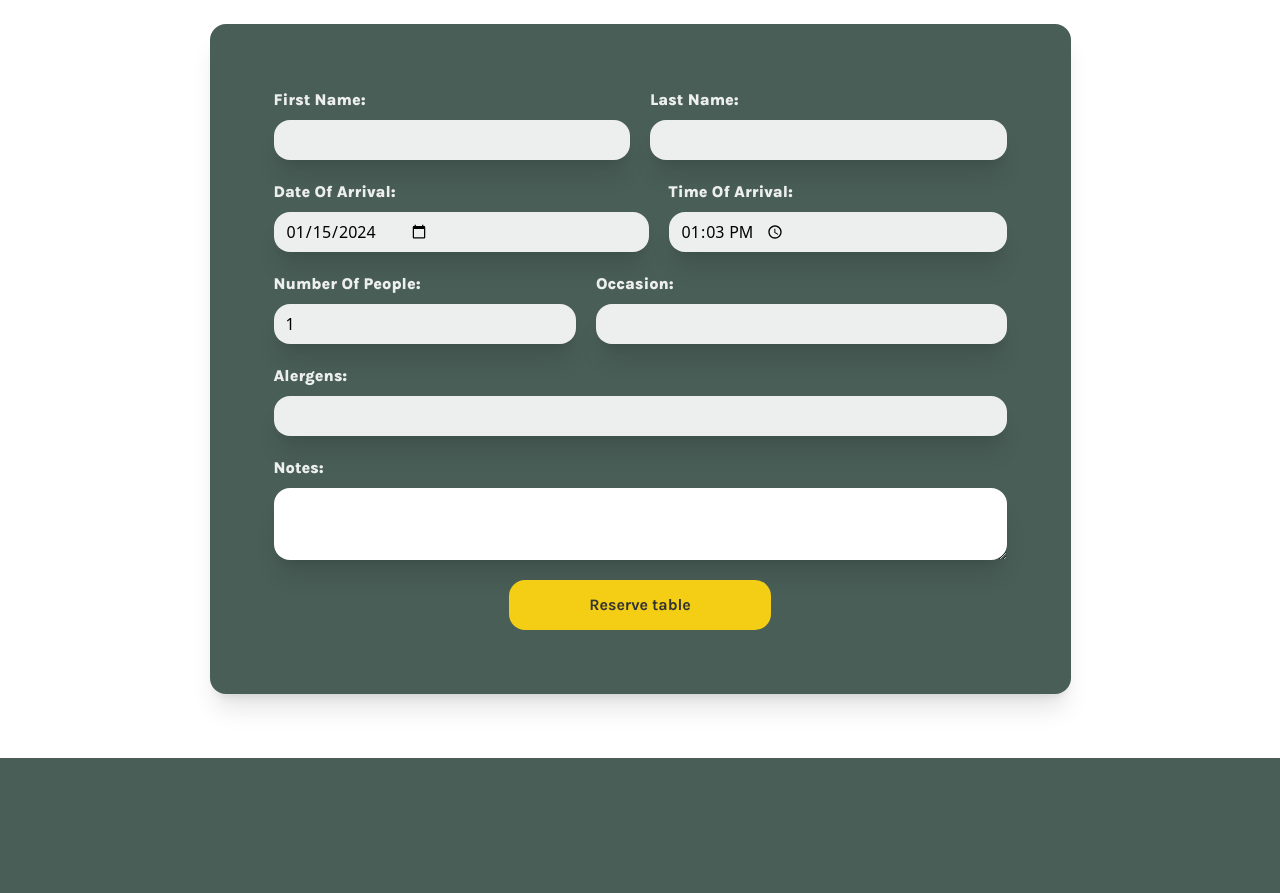
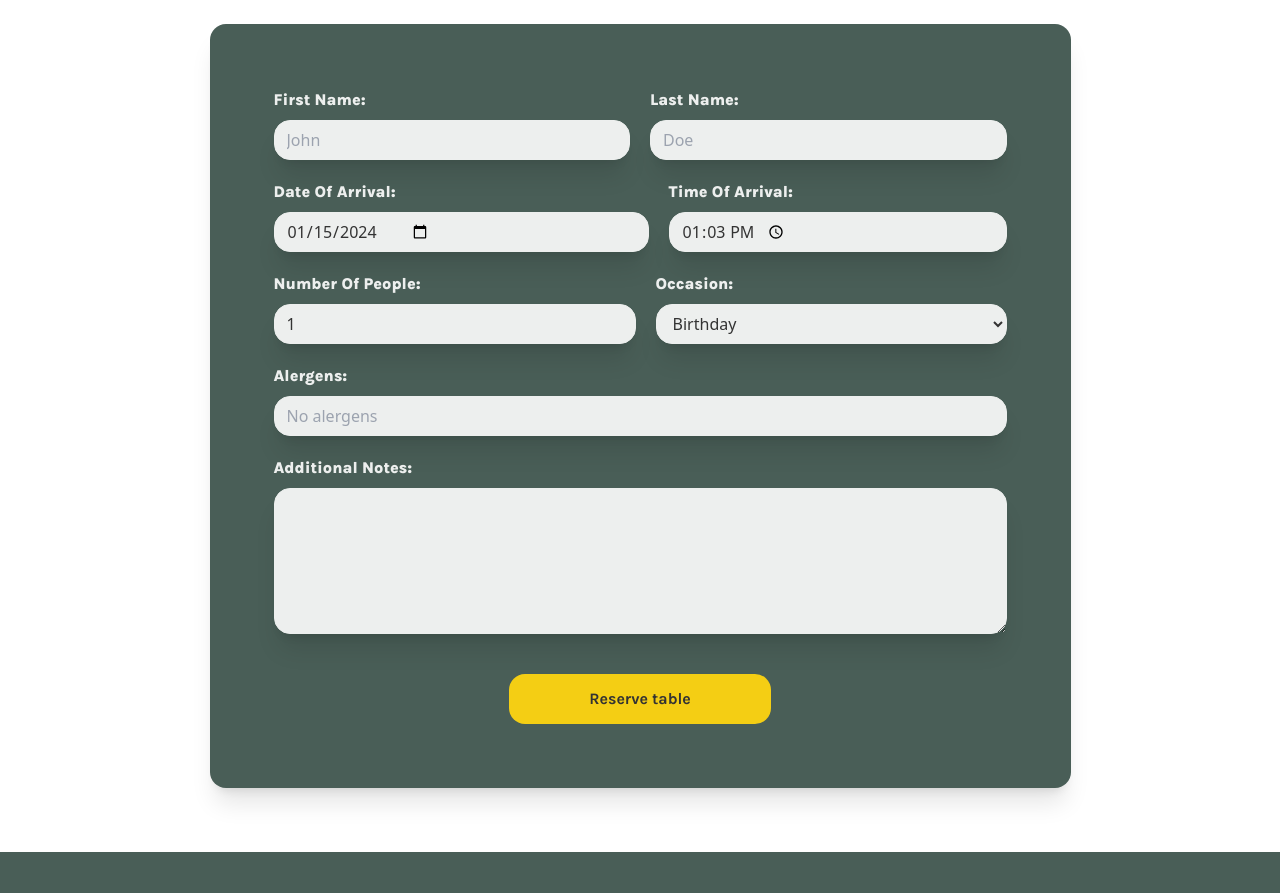
Before and after one commit to KK998/little-lemon-app, a React (Create React App) app: page /reservations in a window 1280 px wide. Shown: the part 660-1553 px from the top of the page. Built offline with nearby package versions, Linux system fonts and the light colour scheme; a web font is replaced by a local one.

Commit message:
new tailwind defaults, FormField done for Reservation page.

```diff
--- a/src/components/FormField.tsx
+++ b/src/components/FormField.tsx
@@ -3,11 +3,23 @@ import colors from '../util/colors'
 import Typography from './Typography'
 
 function Input({ name, type = "text", className, ...props }: React.InputHTMLAttributes<HTMLInputElement>) {
-  return <input className={cn("flex items-center h-10 px-3 font-medium text-base rounded-2xl shadow-xl focus-within:outline-none focus-within:shadow", colors.bg.secondary.white, className)} name={name} type={type} {...props} />
+  return <input className={cn(`outline-none transition-all flex items-center h-10 px-3 font-medium text-base rounded-2xl shadow-xl focus-within:shadow border border-solid border-secondary-white focus-within:border-primary-green`, colors.bg.secondary.white, colors.text.secondary.black, className)} name={name} type={type} {...props} />
 }
 
 function TextArea({ name, className, ...props }: React.TextareaHTMLAttributes<HTMLTextAreaElement>) {
-  return <textarea className={cn("p-3 font-medium text-base rounded-2xl shadow-xl focus-within:outline-none focus-within:shadow", className)} name={name} {...props} />
+  return <textarea className={cn(`outline-none transition-all p-3 font-medium text-base rounded-2xl shadow-xl focus-within:shadow border border-solid border-secondary-white focus-within:border-primary-green`, colors.bg.secondary.white, colors.text.secondary.black, className)} name={name} {...props} />
+}
+
+function Select({ name, className, children, ...props }: React.SelectHTMLAttributes<HTMLSelectElement>) {
+  return (
+    <select
+      className={cn(`outline-none transition-all px-3 h-10 font-medium text-base rounded-2xl shadow-xl focus-within:shadow border border-solid border-secondary-white focus-within:border-primary-green`, colors.bg.secondary.white, colors.text.secondary.black, className)}
+      name={name}
+      {...props}
+    >
+      {children}
+    </select>
+  )
 }
 
 type Props = React.PropsWithChildren<{
@@ -28,5 +40,6 @@ function FormField({ children, label, name }: Props) {
 
 FormField.Input = Input;
 FormField.TextArea = TextArea;
+FormField.Select = Select;
 
 export default FormField
--- a/src/pages/Reservations.tsx
+++ b/src/pages/Reservations.tsx
@@ -1,4 +1,4 @@
-import { createContext, useContext, useState } from "react";
+import { createContext, useContext, useMemo, useState } from "react";
 
 import Hero from "../components/Hero"
 import Typography from "../components/Typography"
@@ -12,6 +12,7 @@ import cn from "../util/cn";
 import colors from "../util/colors";
 
 import ReservationJPEG from "../assets/reservation.jpeg";
+import Container from "../components/Container";
 
 type ReservationStep = "FORM" | "CONFIRMATION" | "SUCCESS"
 
@@ -28,8 +29,21 @@ type ReservationFormFields = {
 
 const MAXIMUM_NUMBER_OF_PEOPLE = 50
 
-function FormRow({ children }: React.PropsWithChildren<{}>) {
-    return <div className="flex flex-wrap gap-5">{children}</div>
+function FormRow({ children, className, ...props }: React.PropsWithChildren<React.HTMLAttributes<HTMLDivElement>>) {
+    return <div className={cn("flex flex-wrap gap-5", className)} {...props}>{children}</div>
+}
+
+function ReservationEntry({ label, value }: { label: string, value: string | number }) {
+    return (
+        <div className="flex flex-col gap-1">
+            <Typography tag="p" type="Section categories" className={cn(colors.text.secondary.black)}>
+                {label}:
+            </Typography>
+            <Typography tag="p" type="Lead text" className={cn(colors.text.secondary.black)}>
+                {value}
+            </Typography>
+        </div>
+    )
 }
 
 function ReservationForm() {
@@ -51,6 +65,7 @@ function ReservationForm() {
                             value={formFields.firstName}
                             onChange={(e) => setFormFields({ ...formFields, firstName: e.target.value })}
                             required
+                            placeholder="John"
                         />
                     </FormField>
                     <FormField label="Last Name" name="lastName">
@@ -60,6 +75,7 @@ function ReservationForm() {
                             value={formFields.lastName}
                             onChange={(e) => setFormFields({ ...formFields, lastName: e.target.value })}
                             required
+                            placeholder="Doe"
                         />
                     </FormField>
                 </FormRow>
@@ -96,12 +112,15 @@ function ReservationForm() {
                         />
                     </FormField>
                     <FormField label="Occasion" name="occasion">
-                        <FormField.Input
+                        <FormField.Select
                             name="occasion"
-                            type="text"
                             value={formFields.occasion}
-                            onChange={(e) => setFormFields({ ...formFields, occasion: e.target.value })}
-                        />
+                            onChange={(e) => setFormFields({ ...formFields, occasion: e.target.value })}>
+                            <option value="Birthday">Birthday</option>
+                            <option value="Anniversary">Anniversary</option>
+                            <option value="Business">Business</option>
+                            <option value="Other">Other</option>
+                        </FormField.Select>
                     </FormField>
                 </FormRow>
                 <FormRow>
@@ -111,19 +130,21 @@ function ReservationForm() {
                             type="text"
                             value={formFields.alergens}
                             onChange={(e) => setFormFields({ ...formFields, alergens: e.target.value })}
+                            placeholder="No alergens"
                         />
                     </FormField>
                 </FormRow>
                 <FormRow>
-                    <FormField label="Notes" name="notes">
+                    <FormField label="Additional Notes" name="notes">
                         <FormField.TextArea
                             name="notes"
                             value={formFields.notes}
                             onChange={(e) => setFormFields({ ...formFields, notes: e.target.value })}
+                            rows={5}
                         />
                     </FormField>
                 </FormRow>
-                <FormRow>
+                <FormRow className="mt-5">
                     <Button kind={"yellow"} className="mx-auto" buttonType="submit">
                         Reserve table
                     </Button>
@@ -134,7 +155,53 @@ function ReservationForm() {
 }
 
 function ReservationConfirmation() {
-    return <div />
+    const { formFields, setStep } = useReservationContext()
+
+    const handleEditReservation = () => {
+        setStep("FORM")
+    }
+
+    const handleConfirmReservation = () => {
+        setStep("SUCCESS")
+    }
+
+    const formattedDate = useMemo(() => new Date(formFields.date).toLocaleDateString("en-US", {
+        weekday: "long",
+        year: "numeric",
+        month: "long",
+        day: "numeric"
+    }), [formFields.date])
+
+    return (
+        <Container className="flex flex-col gap-5 py-16">
+            <div className="flex flex-col gap-0">
+                <Typography tag={"h1"} type="Display title" className={colors.text.primary.yellow}>
+                    Table reservation
+                </Typography>
+                <Typography tag={"h2"} type="Sub title" className={colors.text.secondary.black}>
+                    Chicago
+                </Typography>
+            </div>
+            <div className="flex flex-col gap-3">
+                <ReservationEntry label="First Name" value={formFields.firstName} />
+                <ReservationEntry label="Last Name" value={formFields.lastName} />
+                <ReservationEntry label="Date Of Arrival" value={formattedDate} />
+                <ReservationEntry label="Time Of Arrival" value={formFields.time} />
+                <ReservationEntry label="Number Of People" value={`${formFields.numberOfPeople} person`} />
+                <ReservationEntry label="Occasion" value={formFields.occasion} />
+                <ReservationEntry label="Alergens" value={formFields.alergens || "No alergens"} />
+                <ReservationEntry label="Additional Notes" value={formFields.notes || "No additional notes"} />
+            </div>
+            <div className="flex flex-wrap items-start justify-start gap-5">
+                <Button kind="white" onClick={handleEditReservation}>
+                    Edit reservation
+                </Button>
+                <Button kind="yellow" onClick={handleConfirmReservation}>
+                    Confirm reservation
+                </Button>
+            </div>
+        </Container>
+    )
 }
 
 function ReservationSuccess() {
--- a/tailwind.config.js
+++ b/tailwind.config.js
@@ -11,7 +11,16 @@ module.exports = {
         lg: '861px',
       },
     },
-    extend: {},
+    extend: {
+      colors: {
+        "primary-green": '#495E57',
+        "primary-yellow": '#F4CE14',
+        "secondary-orange": '#EE9972',
+        "secondary-light-brown": '#FBDABB',
+        "secondary-white": '#EDEFEE',
+        "secondary-black": '#333333'
+      }
+    },
   },
   plugins: [],
 }
```
